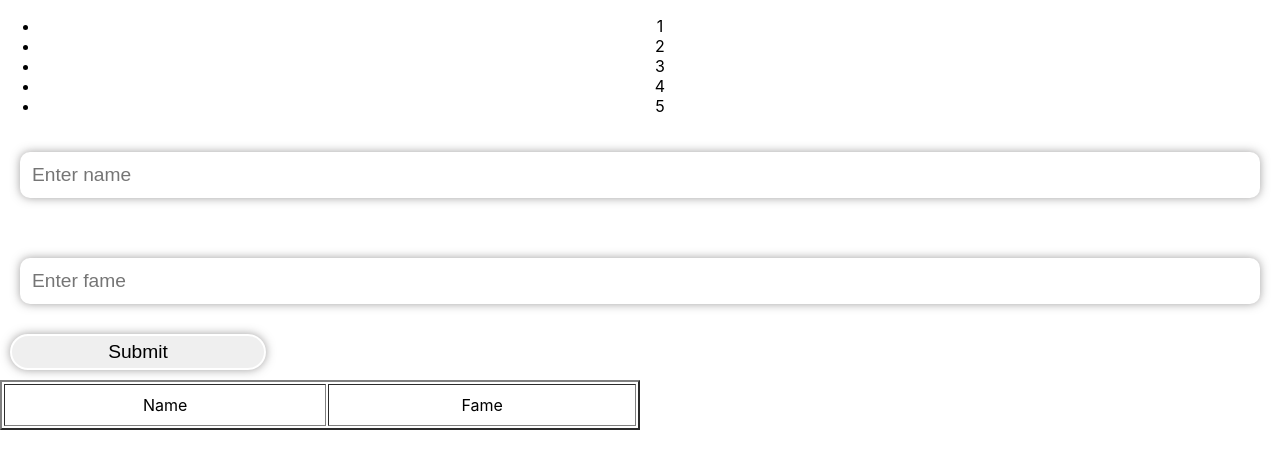
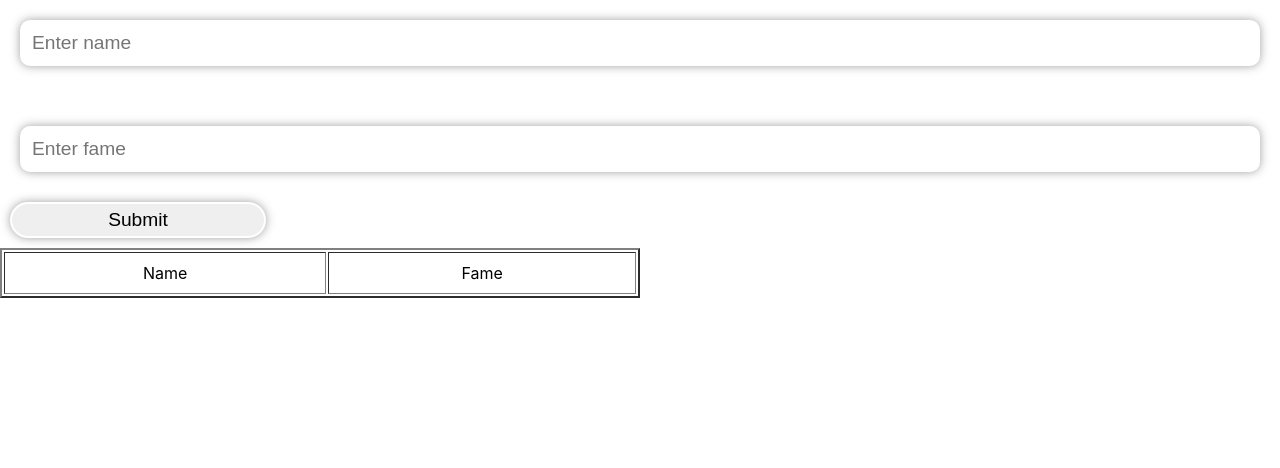
Before and after one commit to NAYANCSE27/react-list, a React (Create React App) app: page / in a window 1280 px wide. Shown: the top 468 px of the page. Built offline with nearby package versions, Linux system fonts and the light colour scheme.

Commit message:
add module in different section of code

```diff
--- a/src/App.js
+++ b/src/App.js
@@ -1,10 +1,7 @@
-import Input from './input/Input';
 import './App.css';
 import { useState } from 'react';
 
 function App() {
-  const numbers = [1, 2, 3, 4, 5];
-
   const [inputarray, setInputarray] = useState([])
 
   const [inputdata, setInputdata] = useState({
@@ -24,7 +21,6 @@ function App() {
 
   return (
     <div className="App">
-      <Input numbers={numbers} />
       <input type="text" autoComplete='off' placeholder='Enter name' name='name' value={inputdata.name} onChange={changehandle} /> <br />
       <input type="text" autoComplete='off' placeholder='Enter fame' name='fame' value={inputdata.fame} onChange={changehandle} />
       <button onClick={changevalue}>Submit</button>
--- a/src/input/Input.jsx
+++ /dev/null
@@ -1,11 +0,0 @@
-function Input(props){
-    const numbers = props.numbers;
-    const listItems = numbers.map((number)=>
-        <li>{number}</li>
-    );
-    return(
-        <ul>{listItems}</ul>
-    );
-}
-
-export default Input;
```
